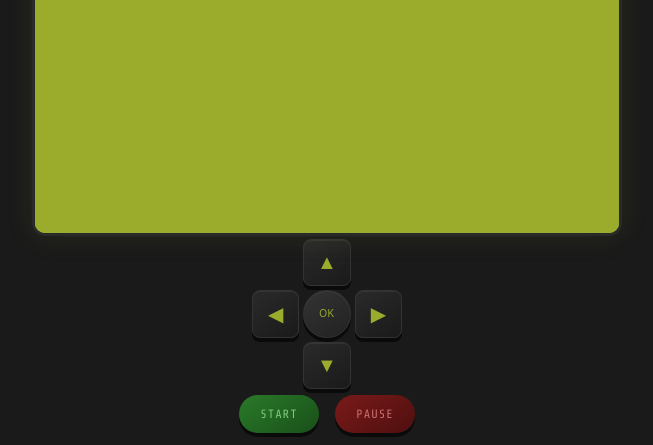
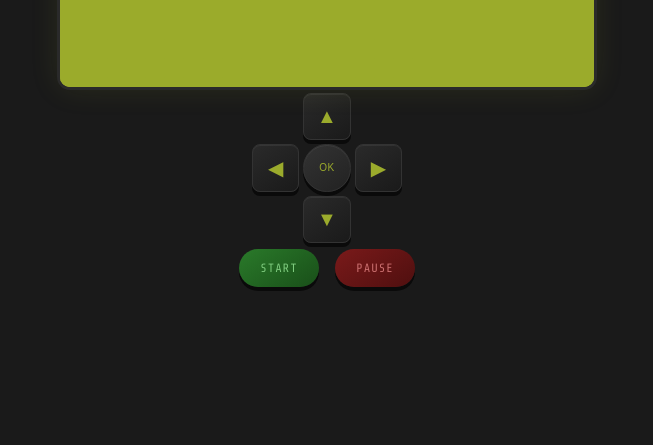
Before and after one commit to ikyBegins/snake-game, a plain HTML site: page index.html in a window 1280 px wide. Shown: the part 355-800 px from the top of the page, without its empty margins (313-966 px from the left). Drawn offline with nearby package versions, Linux system fonts and the light colour scheme.

Commit message:
Fix CSS for screen-wrap with max-height

```diff
--- a/index.html
+++ b/index.html
@@ -54,7 +54,8 @@
   .screen-wrap {
     position: relative;
     flex: 1;
-    width: 100%;
+    max-height: 50vh;
+    width: 100%
     min-height: 0;
     border-radius: 10px;
     overflow: hidden;
```
